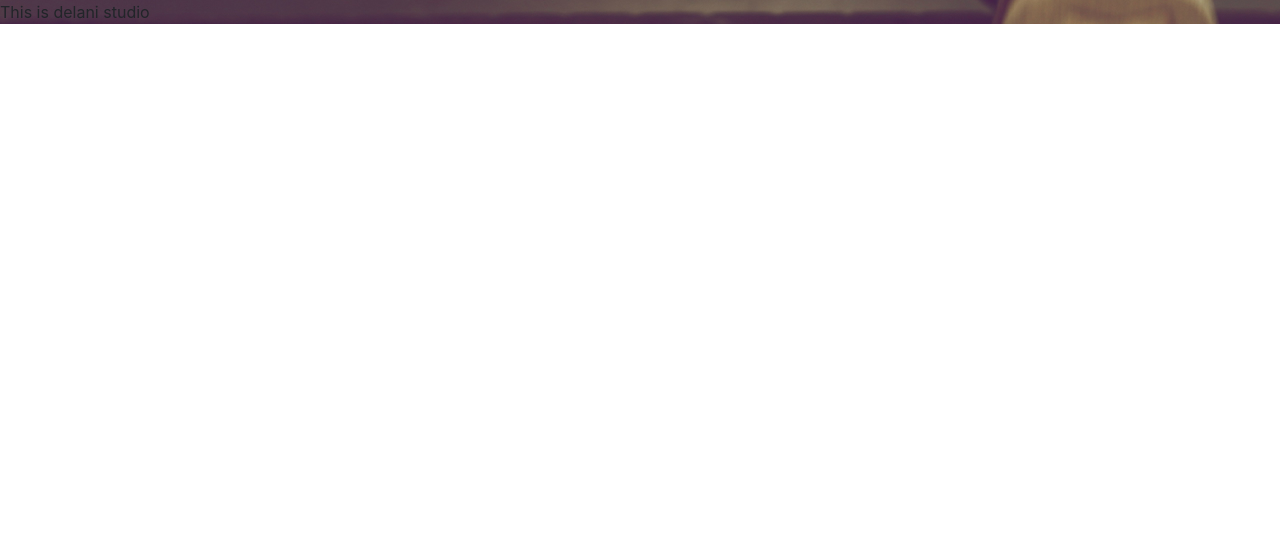
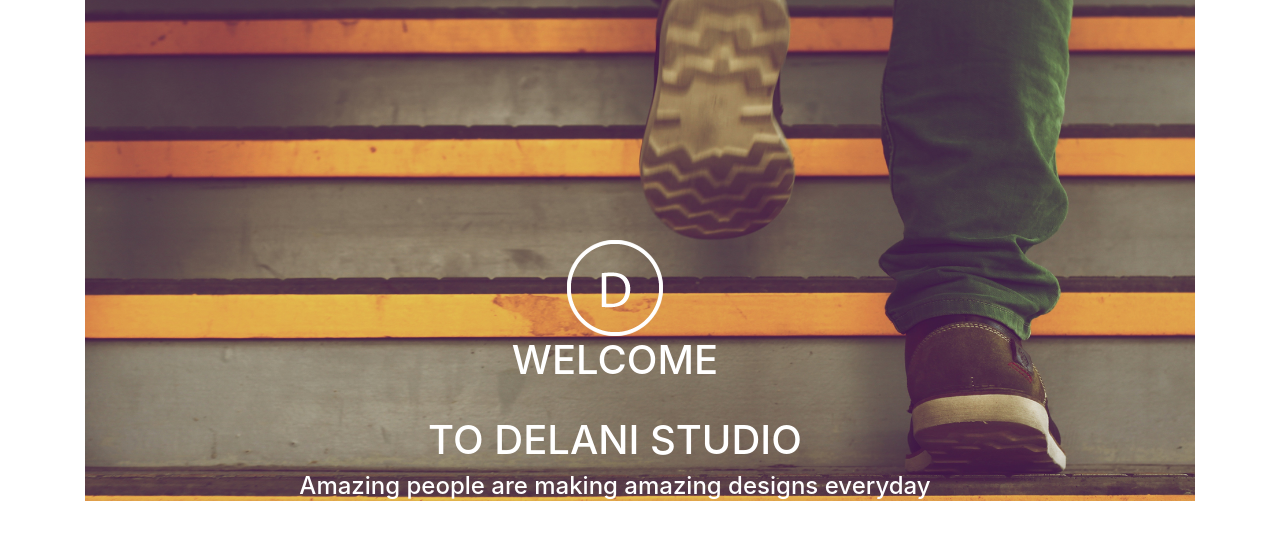
Before and after one commit to Kibet1816/Delani-studio, a plain HTML site: page index.html in a window 1280 px wide. Drawn offline with nearby package versions, Linux system fonts and the light colour scheme.

Commit message:
Added and styled logo and headers

```diff
--- a/css/styles.css
+++ b/css/styles.css
@@ -1,3 +1,17 @@
 .intro{
   background-image: url('../assets/backgrounds/h_img.jpg');
+  background-size: cover;
 }
+.intro img{
+  margin-left: 482px;
+}
+.intro h1{
+  text-align: center;
+  color: white;
+  margin-left: -50px;
+}
+.intro h4{
+  color: white;
+  text-align: center;
+  margin-left: -50px;
+}
--- a/index.html
+++ b/index.html
@@ -9,8 +9,16 @@
     <title>Delani studio landing page</title>
   </head>
   <body>
-    <div class="intro">
-      <p>This is delani studio</p>
+    <div class="container">
+      <div class="intro"><br><br><br><br><br><br><br><br><br><br>
+        <img src="assets/logo/logo.png" alt="logo"><br>
+        <h1>WELCOME</h1><br>
+        <h1>TO DELANI STUDIO</h1>
+        <h4>Amazing people are making amazing designs everyday</h4>
+      </div>
+      <div class="about">
+
+      </div>
     </div>
   </body>
 </html>
```
